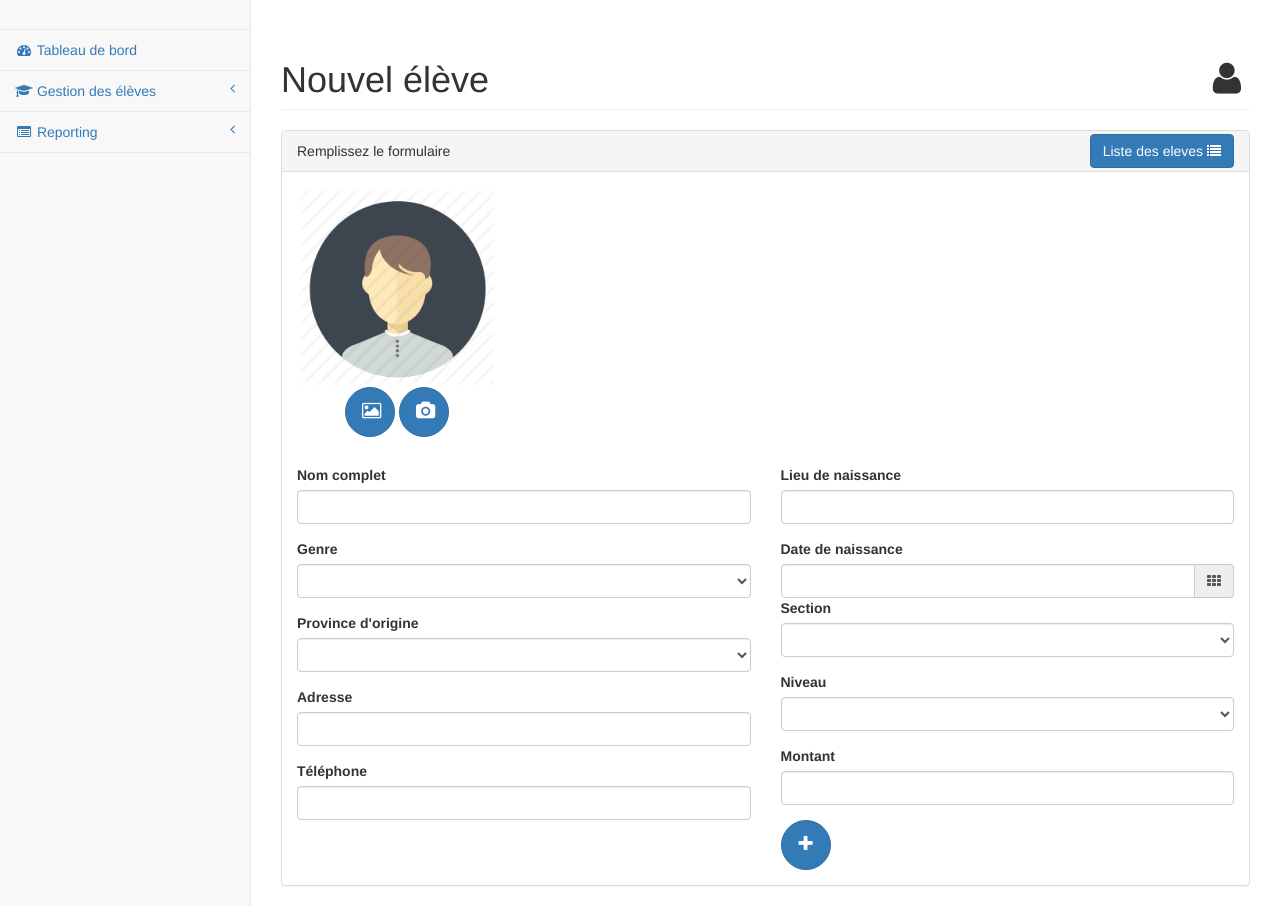
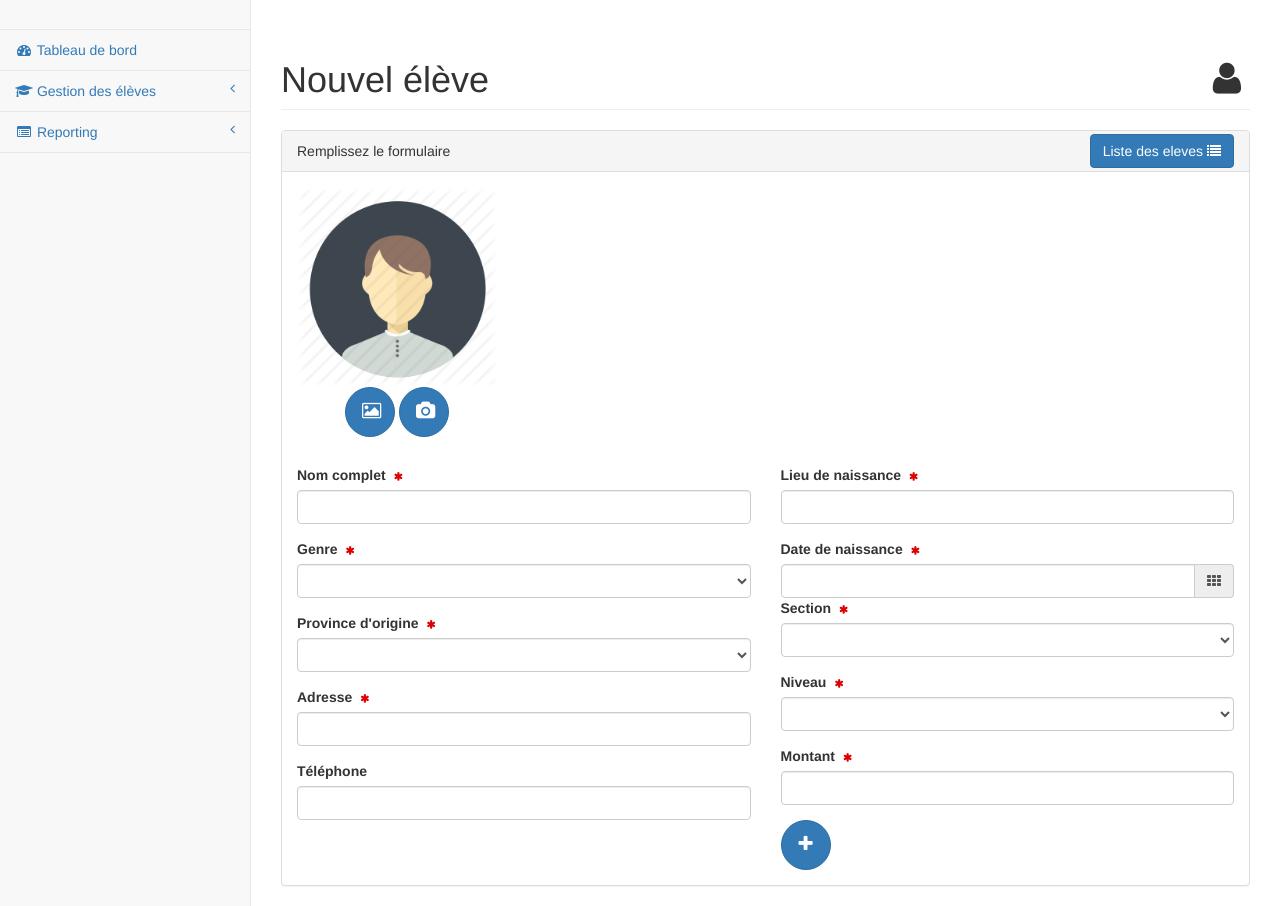
Before and after one commit to croissanceteam/ecolebaki, a PHP site: page /tcpdf/pages/subscription.php in a window 1280 px wide. Shown: the part 52-958 px from the top of the page. Run offline with PHP 8.4, Linux system fonts and the light colour scheme; the visitor is signed in with stand-in values (Sample User, id 1); lists and menus that the app fills with data are empty.

Commit message:
No comment

```diff
--- a/controllers/TaskPupils.php
+++ b/controllers/TaskPupils.php
@@ -10,9 +10,7 @@ if (isset($_SESSION['uid'])) {
 
     if(isset($_POST['sex'])){
       try {
-        if($_POST['picture'] == ''){
-          $_SESSION['error'] = 'Veuillez choisir la photo de l\'élève';
-        }else{
+
           $sub->Add(
             $_POST['name'],
             $_POST['sex'],
@@ -26,7 +24,7 @@ if (isset($_SESSION['uid'])) {
             $_POST['amount'],
             $_POST['picture']
           );
-        }
+
       } catch (\Exception $e) {
           echo 'Erreur';
       }
--- a/controllers/subscritController.php
+++ b/controllers/subscritController.php
@@ -83,6 +83,7 @@ class SubscritController
               $_SESSION['error'] = 'L\'inscription a échoué';
             }
 
+            $_SESSION['anascoPay'] = $_SESSION['anasco'];
             $_SESSION['idpay']=$payGenerate;
             $_SESSION['namePupil']=$name;
             $_SESSION['amount'] = $amount;
--- a/pages/invoice.php
+++ b/pages/invoice.php
@@ -26,7 +26,7 @@ ob_start();
         <div style="margin-left:10mm;margin-right:10mm;">
             <table style="width: 100%;">
                 <tr>
-                    <td style="text-align: left;width: 33%;"><h3 style="margin-bottom:25px;">ECOLE BAKI / <?= $_SESSION['direction'] ?></h3>Nº12, Av. EZO <br>Q/YOLO-NORD<br>C/KALAMU.<br>Site web: http://www.ecolebaki.com</td>
+                    <td style="text-align: left;width: 33%;"><h3 style="margin-bottom:25px;">ECOLE BAKI / <?= $_SESSION['direction'] ?></h3>Nº 9, Av. M'fimi <br>Q/YOLO-NORD<br>C/KALAMU.<br>Site web: http://www.ecolebaki.com</td>
                     <td style="text-align: center;width: 34%;"></td>
                     <td style="text-align: right; width:33%"><img src="../dist/images/logo-reverse.png" width=150 alt=""> </td>
                 </tr>
--- a/pages/subscription.php
+++ b/pages/subscription.php
@@ -34,6 +34,20 @@ session_start();
         <script src="https://oss.maxcdn.com/libs/html5shiv/3.7.0/html5shiv.js"></script>
         <script src="https://oss.maxcdn.com/libs/respond.js/1.4.2/respond.min.js"></script>
     <![endif]-->
+
+    <style>
+    .required.control-label:after {
+      color: #d00;
+      /* content: "*"; */
+      margin-left: 8px;
+      top:7px;
+
+      font-family: 'FontAwesome';
+      font-weight: normal;
+      font-size: 10px;
+      content: "\f069";
+    }
+    </style>
 
 </head>
 
@@ -126,11 +140,11 @@ session_start();
                                 <div class="col-lg-6">
                                     <form method="post">
                                         <div class="form-group">
-                                            <label class="control-label" for="inputSuccess">Nom complet</label>
+                                            <label class="control-label required" for="inputSuccess">Nom complet</label>
                                             <input type="text" name="name" class="form-control" required>
                                         </div>
                                         <div class="form-group">
-                                            <label>Genre</label>
+                                            <label class="control-label required">Genre</label>
                                             <select class="form-control" name="sex" required>
                                                 <option></option>
                                                 <option value="M">Masculin</option>
@@ -139,7 +153,7 @@ session_start();
                                             </select>
                                         </div>
                                         <div class="form-group">
-                                            <label>Province d'origine</label>
+                                            <label class="control-label required">Province d'origine</label>
                                             <select class="form-control" name="town" required>
                                                 <option></option>
                                                 <option>Bas-Uele</option>
@@ -173,12 +187,12 @@ session_start();
                                             </select>
                                         </div>
                                         <div class="form-group">
-                                            <label class="control-label" for="inputSuccess">Adresse</label>
+                                            <label class="control-label required" for="inputSuccess">Adresse</label>
                                             <input type="text" name="address" class="form-control" required>
                                         </div>
                                         <div class="form-group">
                                             <label class="control-label"  for="inputSuccess">Téléphone</label>
-                                            <input type="text" name="phone" class="form-control" min="1" maxlength="10" required>
+                                            <input type="text" name="phone" class="form-control" min="1" maxlength="10">
                                         </div>
 
 
@@ -188,11 +202,11 @@ session_start();
                                 <div class="col-lg-6" style="float:right;">
 
                                         <div class="form-group">
-                                            <label class="control-label" for="inputSuccess">Lieu de naissance</label>
+                                            <label class="control-label required" for="inputSuccess">Lieu de naissance</label>
                                             <input type="text" name="born_town" class="form-control" required>
                                         </div>
 
-                                             <label>Date de naissance</label>
+                                             <label class="control-label required">Date de naissance</label>
                                         <div class="input-group date dp" style="" data-provider="datepicker">
 
                                                 <input id="date1Export" style="" placeholder="" type="text" name="birthday" class="form-control" required/>
@@ -202,7 +216,7 @@ session_start();
                                         </div>
 
                                         <div class="form-group">
-                                            <label>Section</label>
+                                            <label class="control-label required">Section</label>
                                             <select name="section" class="form-control" onchange="changedSection()" id="cboSection" name="section" required>
                                                 <option></option>
                                                 <option>MATERNELLE</option>
@@ -211,13 +225,13 @@ session_start();
                                             </select>
                                         </div>
                                         <div class="form-group">
-                                        <label for="">Niveau</label>
+                                        <label class="control-label required" for="">Niveau</label>
                                         <select name="level" class="form-control" id="cboLevel" name="level" required>
                                                 <option></option>
                                             </select>
                                         </div>
                                         <div class="form-group">
-                                            <label class="control-label"  for="inputSuccess">Montant</label>
+                                            <label class="control-label required"  for="inputSuccess">Montant</label>
                                             <input type="number" name="amount" class="form-control" min="1" required>
                                         </div>
                                         <div class="form-group" style="display:none;">
```
Also changed, not shown: images/avatar.png (added).
